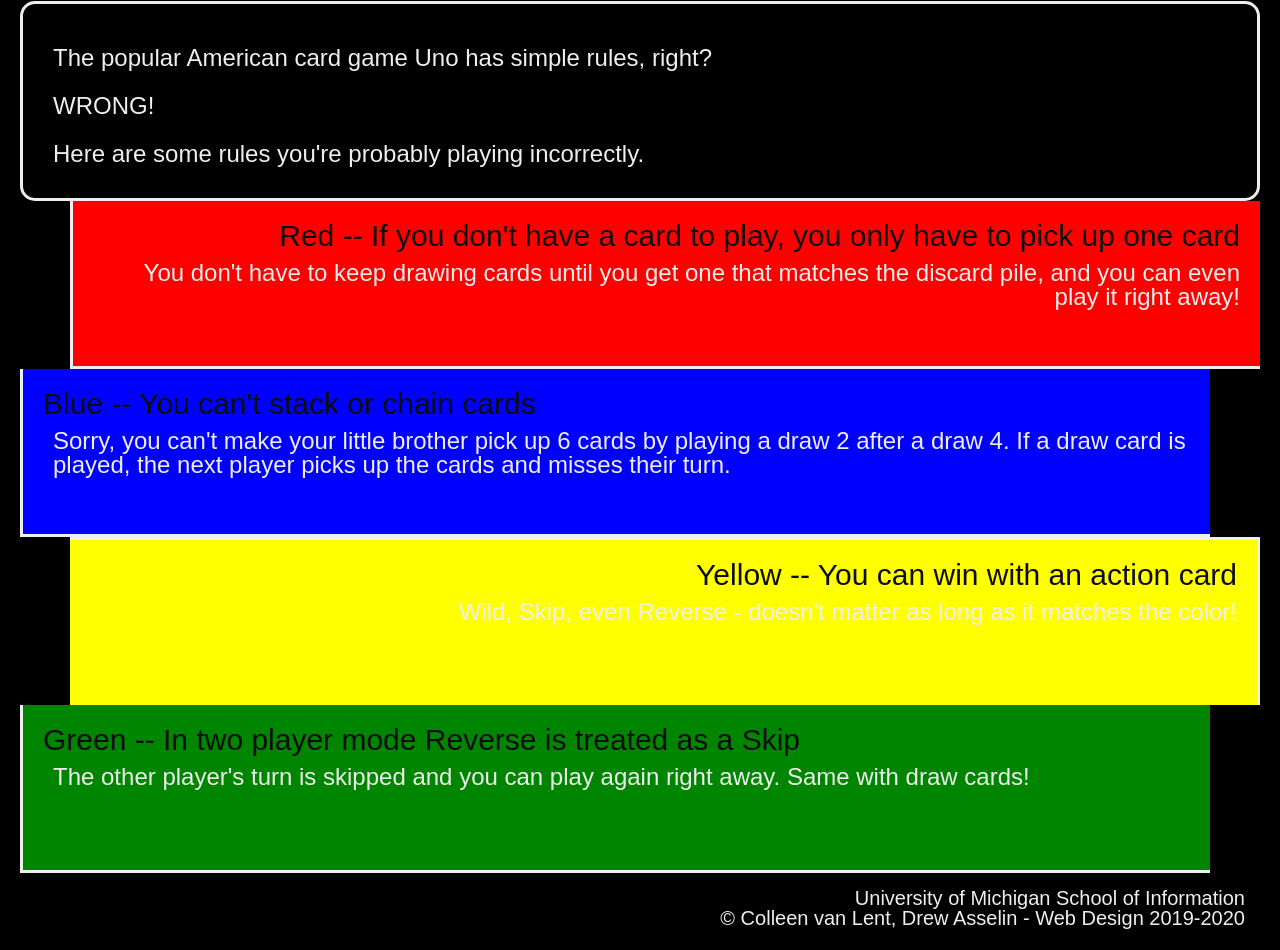
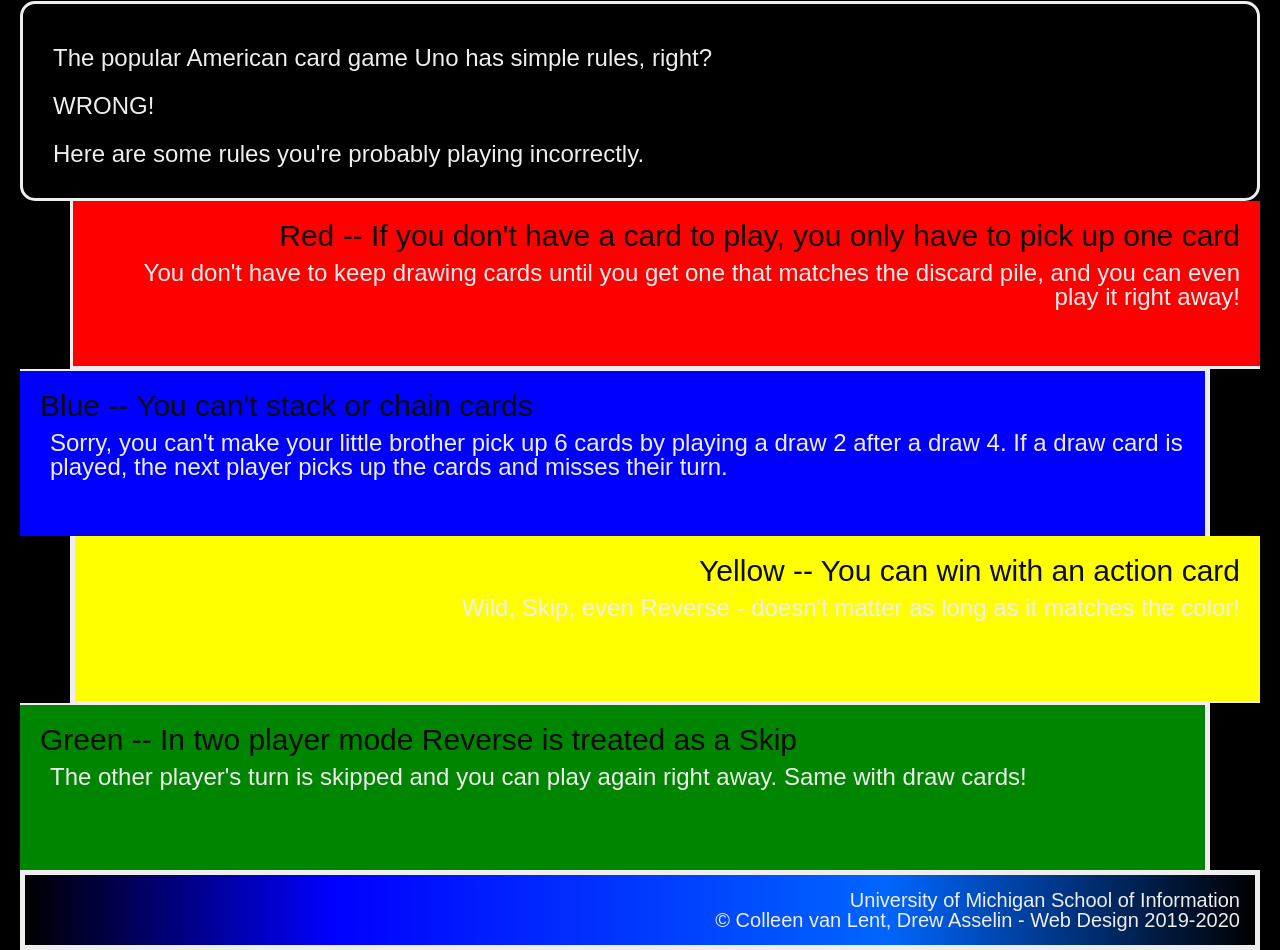
Before and after one commit to itsteep/hw3-2023, a plain HTML site: page index.html in a window 1280 px wide. Shown: the part 327-1277 px from the top of the page. Drawn offline with Linux system fonts and the light colour scheme.

Commit message:
Add files via upload

```diff
--- a/css/style.css
+++ b/css/style.css
@@ -56,8 +56,10 @@ div {
     background-color: #0000ff;
     text-align: left;
     margin-right: 50px;
-    border-right: 5px;
-    border-top: 2px;
+    border-right: solid 5px;
+    border-top: solid 2px;
+    border-left: 0px;
+    border-bottom: 0px;
 }
 
 h2.blue {
@@ -72,8 +74,10 @@ p.blue {
     background-color: #ffff00;
     text-align: right;
     margin-left: 50px;
-    border-bottom: 2px;
-    border-left: 5px;
+    border-bottom: solid 2px;
+    border-left: solid 5px;
+    border-top: 0px;
+    border-right: 0px;
 }
 
 p.yellow {
@@ -84,14 +88,18 @@ p.yellow {
     background-color: #008500;
     text-align: left;
     margin-right: 50px;
-    border-right: 5px;
-    border-top: 2px;
+    border-right: solid 5px;
+    border-top: solid 2px;
+    border-left: 0px;
+    border-bottom: 0px;
 }
 
 footer {
     background: #000000;
-    background: linear-gradient(90deg, #000000 0%, #0000ff 25%, #0066ff 70% #000000 100%);
+    background: linear-gradient(to right, #000000 0%, #0000ff 25%, #0066ff 70%, #000000 100%);
+    border: solid 5px #EEEEEE;
 }
+
 footer p {
     font-size: 20px;
     text-align: right;
```
